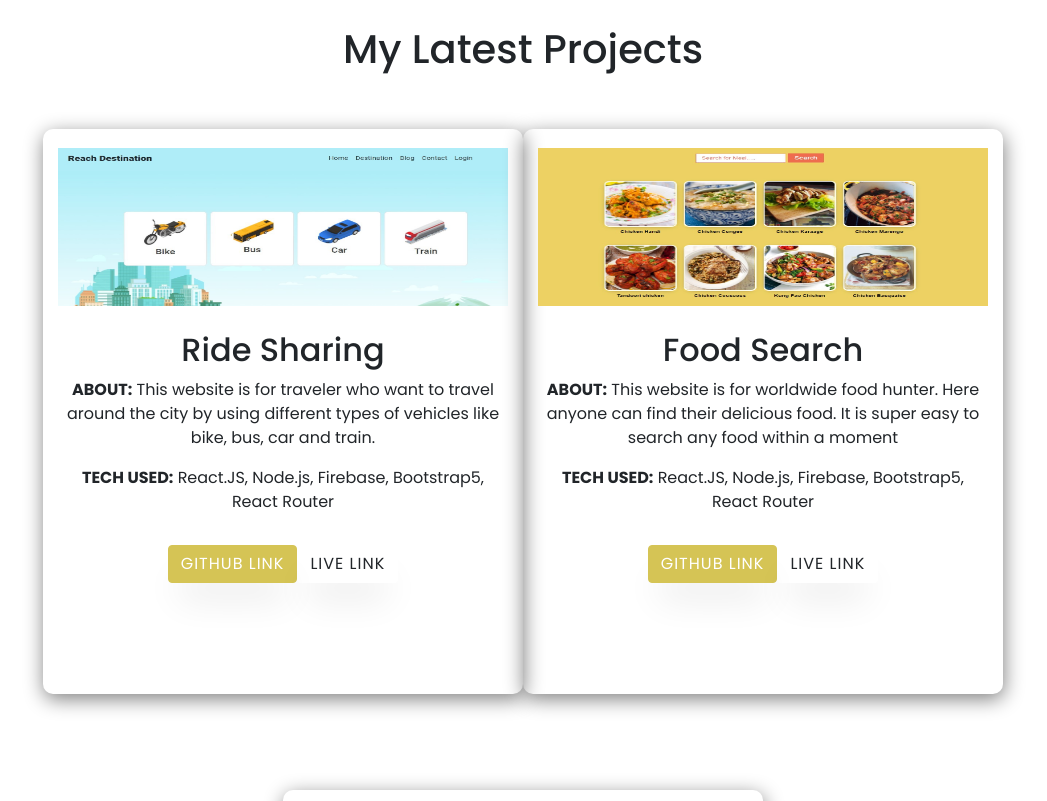
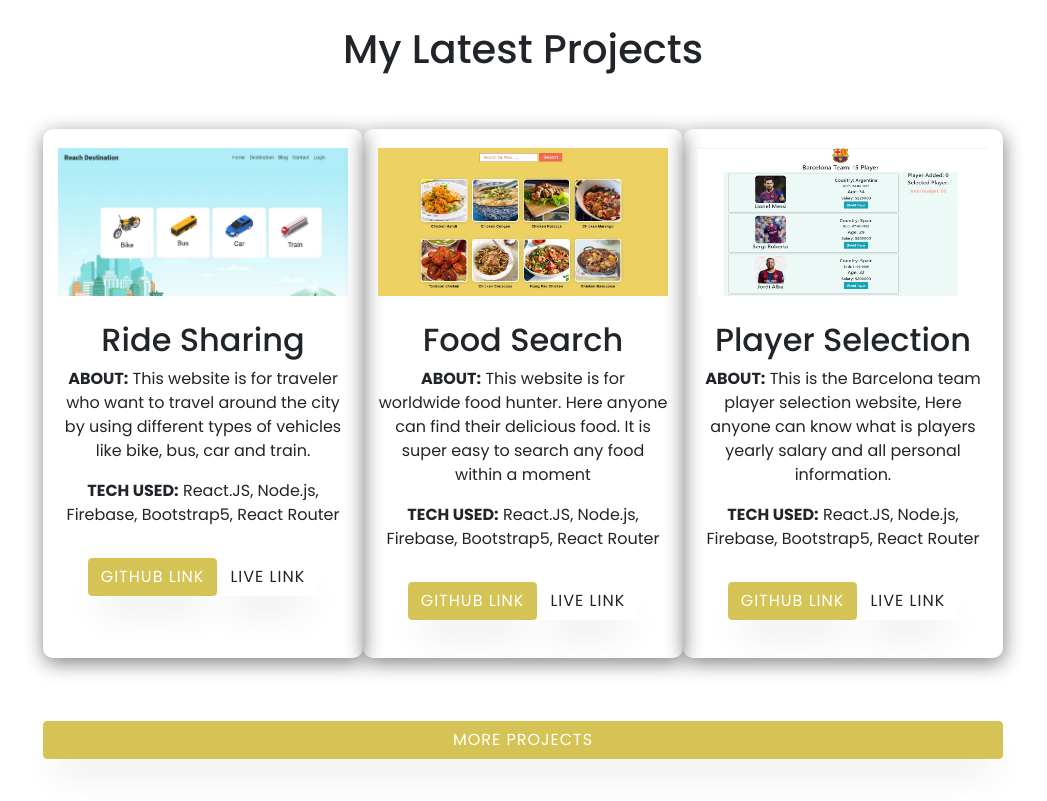
Before and after one commit to hannan-abdul/personal-portfolio-site, a React (Create React App) app: page / in a window 1280 px wide. Shown: the part 600-1401 px from the top of the page, without its empty margins (117-1164 px from the left). Built offline with nearby package versions, Linux system fonts and the light colour scheme.

Commit message:
card fix

```diff
--- a/src/components/Home/HomeProjectCard.js
+++ b/src/components/Home/HomeProjectCard.js
@@ -3,7 +3,7 @@ import './Home.css'
 
 const HomeProjectCard = ({ detail }) => {
     return (
-        <div className="col-md-6 col-sm-12 my-5 main-card-body" >
+        <div className="col-md-4 col-sm-6 col-12 my-5 main-card-body" >
             <img className="work-img" style={{ width: '100%', height: '30%' }} src={detail.img} alt="" />
             <div className="card-body-home">
                 <div className='card-inner-detail'>
```
